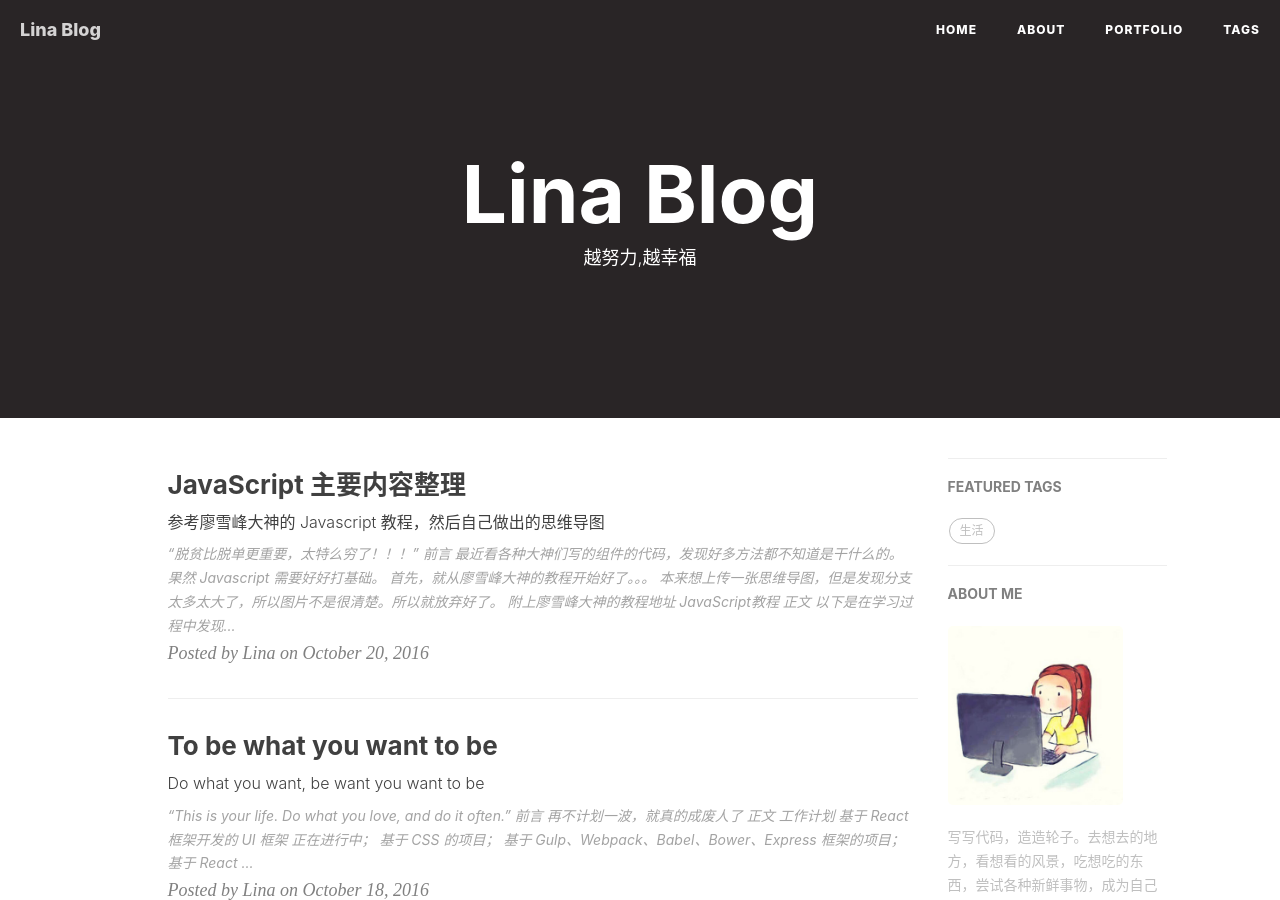
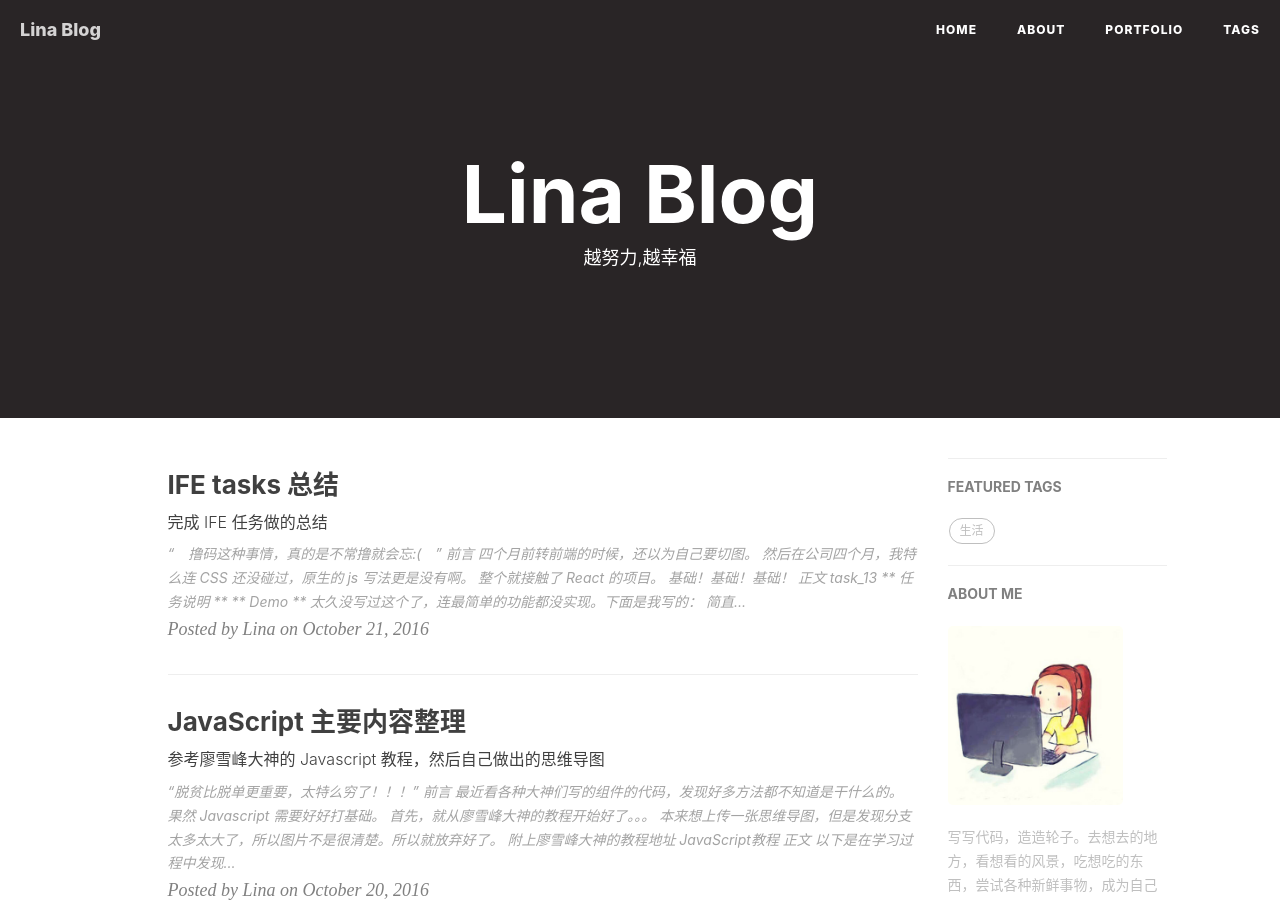
Before and after one commit to LizzieZhao/Blog, a Jekyll site: the page built from index.html, in a window 1280 px wide and 900 px high. Built offline with Jekyll 4.4.1, drawn with Linux system fonts in a browser that asks for light colours; nearby versions of some CDN libraries; the list of posts is cut into pages by our own code; comment, search, counter and statistics services are not loaded.

Commit message:
add posts about ife - task_13

````diff
--- a/_posts/2016-10-20-javascript.markdown
+++ b/_posts/2016-10-20-javascript.markdown
@@ -33,6 +33,7 @@ tags:
 以下是在学习过程中发现的有(bu)趣(hui)的小知识：
 
 1. 用 map 和 reduce 实现把一个字符串转变成 Number。
+
 ```javascript
     function string2int(s) {
       return s.split('').map( function(x){ return x-0 } ).reduce( function(x,y){ return x*10+y } );
@@ -40,6 +41,7 @@ tags:
 ```
 
 2. 用 map 实现把不规范的英文名字，变为首字母大写，其他小写的规范名字。例如输入：['adam', 'LISA', 'barT']，输出：['Adam', 'Lisa', 'Bart']。
+
 ```javascript
     function normalize(arr) {
       return arr.map( function(x){ let tail = x.substring(1).toLowerCase(); let head = x[0].toUpperCase(); return tail+head;});
@@ -47,6 +49,7 @@ tags:
 ```
 
 3. 用 map 把数组内的字符串转变为 Number。
+
 ```javascript
     function array2int(arr) {
       return arr.map( function(x){ return +x } );
--- /dev/null
+++ b/_posts/2016-10-21-ife.markdown
@@ -0,0 +1,50 @@
+---
+layout:     post
+title:      "IFE tasks 总结"
+subtitle:   "完成 IFE 任务做的总结"
+date:       2016-10-21 08:00:00
+author:     "Lina"
+header-img: "img/post-bg-2015.jpg"
+catalog: true
+tags:
+    - IFE
+    - JavaScript
+---
+
+> “　撸码这种事情，真的是不常撸就会忘:(　”
+
+## 前言
+
+四个月前转前端的时候，还以为自己要切图。
+
+然后在公司四个月，我特么连 CSS 还没碰过，原生的 js 写法更是没有啊。
+
+整个就接触了 React 的项目。
+
+基础！基础！基础！
+
+---
+
+## 正文
+
+#### task_13
+
+** [任务说明](http://ife.baidu.com/task/detail?taskId=13) **
+
+** [Demo](http://htmlpreview.github.io/?https://github.com/LizzieZhao/ife/blob/master/stage2/task_13.html) **
+
+太久没写过这个了，连最简单的功能都没实现。下面是我写的：
+
+![me](/img/in-posts/ife_01.png)
+
+简直惨不忍睹！
+
+看牛人的代码果然觉得自己很渣啊！贴图大神代码：
+
+![biggod](/img/in-posts/ife_02.png)
+
+**机智点**
+
+1. 函数封装。
+2. 转换数值，判断数值有效性。
+3. 添加回车事件。
````
Also changed, not shown: img/in-posts/ife_01.png (added), img/in-posts/ife_02.png (added).
